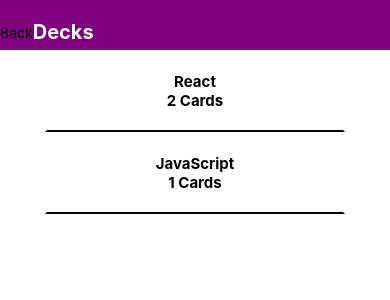
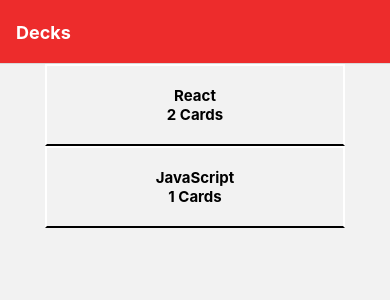
Before and after one commit to bozicschucky/mobileFlashCardsUdacity, a React Native app: screen /Decks in a window 390 px wide. Shown: the top 300 px of the page. Built offline with nearby package versions, Linux system fonts and the light colour scheme.

Commit message:
add react navigation to the app

```diff
--- a/App.js
+++ b/App.js
@@ -7,15 +7,42 @@
  */
 
 import React from 'react';
-import type {Node} from 'react';
-import {StyleSheet, View} from 'react-native';
+import {StyleSheet} from 'react-native';
 import HomeScreen from './src/screens/HomeScreen';
+import DeckList from './src/screens/DeckList';
+import {NavigationContainer, Button} from '@react-navigation/native';
+import {createNativeStackNavigator} from '@react-navigation/native-stack';
 
-const App: () => Node = () => {
+const Stack = createNativeStackNavigator();
+
+const ScreenHeaderStyles = {
+  headerStyle: {
+    backgroundColor: '#ed2c2c',
+  },
+  headerTintColor: '#fff',
+  headerTitleStyle: {
+    fontWeight: 'bold',
+  },
+};
+
+const App = () => {
   return (
-    <View>
-      <HomeScreen />
-    </View>
+    <NavigationContainer>
+      <Stack.Navigator
+        initialRouteName="Home"
+        screenOptions={ScreenHeaderStyles}>
+        <Stack.Screen
+          name="Decks"
+          component={HomeScreen}
+          options={{title: 'Decks'}}
+        />
+        <Stack.Screen
+          name="DeckList"
+          component={DeckList}
+          options={{title: 'DeckList'}}
+        />
+      </Stack.Navigator>
+    </NavigationContainer>
   );
 };
 
--- a/package.json
+++ b/package.json
@@ -10,8 +10,12 @@
     "lint": "eslint ."
   },
   "dependencies": {
+    "@react-navigation/native": "^6.0.6",
+    "@react-navigation/native-stack": "^6.2.5",
     "react": "17.0.2",
-    "react-native": "0.66.1"
+    "react-native": "0.66.1",
+    "react-native-safe-area-context": "^3.3.2",
+    "react-native-screens": "^3.8.0"
   },
   "devDependencies": {
     "@babel/core": "^7.12.9",
--- a/src/components/Deck.js
+++ b/src/components/Deck.js
@@ -5,7 +5,7 @@
   return (
     <TouchableHighlight
       onPress={() => {
-        console.log('Deck pressed', props.name);
+        props.handleDeckNavigation(props.name);
       }}>
       <View style={styles.container}>
         <Text style={styles.text}>{props.name}</Text>
--- a/src/screens/HomeScreen.js
+++ b/src/screens/HomeScreen.js
@@ -34,24 +34,21 @@
     ],
   },
 };
-export default function HomeScreen() {
+export default function HomeScreen({navigation}) {
   const decks = Object.values(DECKS);
+  const handleDeckNavigation = deck => {
+    navigation.navigate('DeckList', {title: deck.title});
+    console.log('the deck -->', deck);
+  };
   return (
     <View>
-      {/* <Header /> */}
-      <View style={styles.statusBarContainer}>
-        <StatusBar animated={true} backgroundColor="purple" />
-        <View style={styles.buttonsContainer}>
-          <Text>Back</Text>
-          <Text style={styles.statusTitle}>Decks</Text>
-        </View>
-      </View>
       <View style={styles.decksContainer}>
         {decks.map((deck, index) => (
           <Deck
             key={index}
             name={deck.title}
             cardsNumber={deck.questions.length}
+            handleDeckNavigation={() => handleDeckNavigation(deck.title)}
           />
         ))}
       </View>
```
Also changed, not shown: 7 other files (tests, documents, lock files or other folders).
